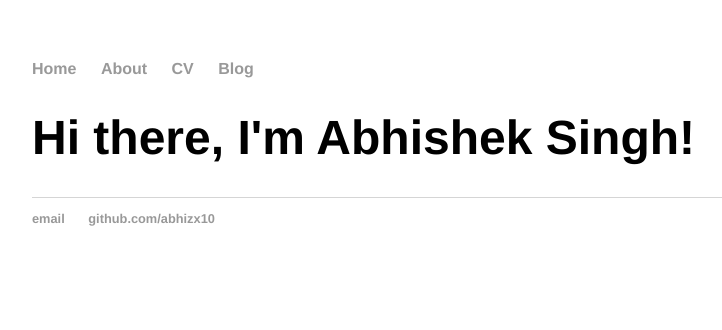
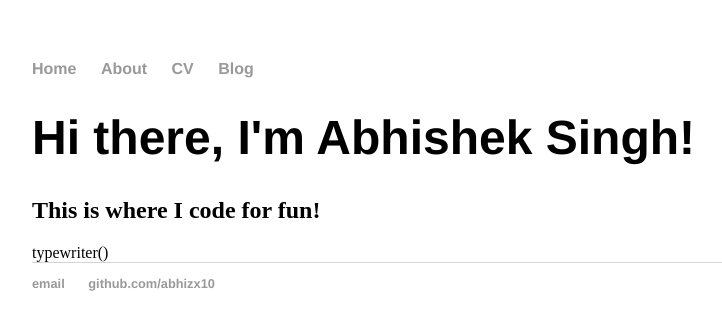
Before and after one commit to Abhizx10/abhizx10.github.io, a plain HTML site: page index.html in a window 1280 px wide. Shown: the whole page, without its empty margins (160-882 px from the left). Drawn offline with Linux system fonts and the light colour scheme.

Commit message:
Update index.html
Added typewriter effect

```diff
--- a/index.html
+++ b/index.html
@@ -5,7 +5,7 @@
 		<!-- link to main stylesheet -->
 		<link rel="stylesheet" type="text/css" href="/css/main.css">
 	</head>
-	<body>
+	<body onload="typeWriter();">
 		<nav>
     		<ul>
         		<li><a href="/">Home</a></li>
@@ -17,7 +17,8 @@
 		<div class="container">
     		<div class="blurb">
         		<h1>Hi there, I'm Abhishek Singh!</h1>
-				<p id="hi"></p>
+				<h2 id="hi"></h2>
+			         typewriter()
     		</div><!-- /.blurb -->
 		</div><!-- /.container -->
 		<footer>
@@ -29,7 +30,7 @@
 	</body>
 	         <script>
                  var i = 0;
-                 var txt = 'This is where I code for fun';
+                 var txt = 'This is where I code for fun!';
                  var speed = 50;
 
                  function typeWriter() {
```
